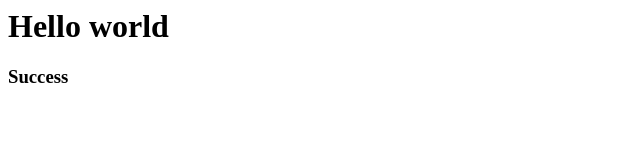
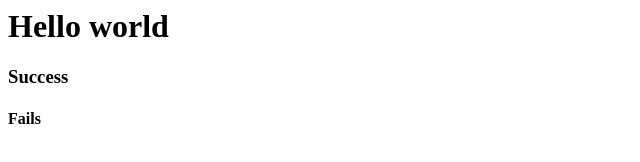
Before and after one commit to vetriselva/hello-world, a plain HTML site: page index.html in a window 1280 px wide. Shown: the full height of the page, 0-640 px from the left. Drawn offline with Linux system fonts and the light colour scheme.

Commit message:
create another merge conflict

```diff
--- a/index.html
+++ b/index.html
@@ -3,6 +3,6 @@
   <h1>Hello world</h1>
 
   <h3>Success</h3>
-
+  <h4>Fails</h4>
 </body>
 </html>
```
Also changed, not shown: 1 other file.
